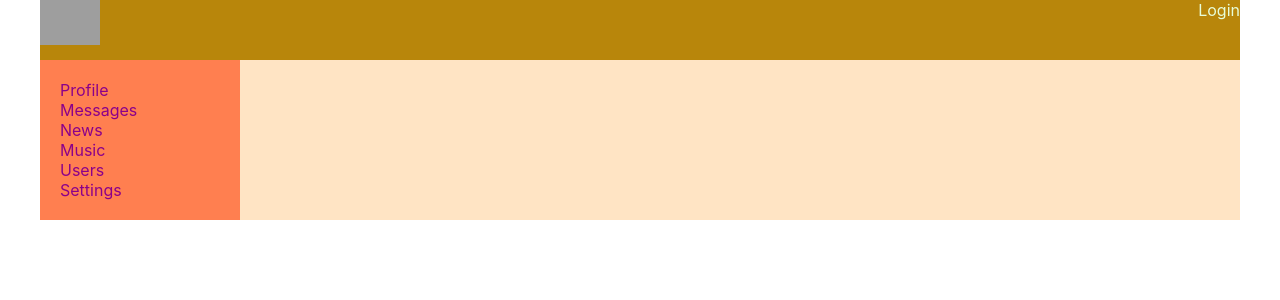
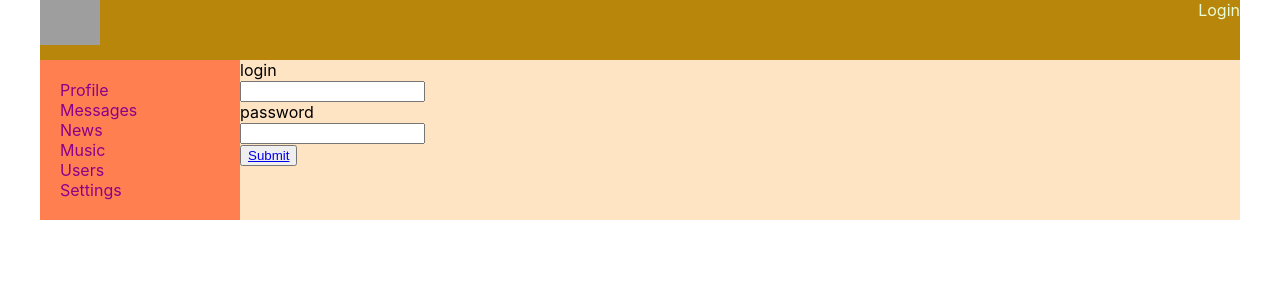
Before and after one commit to Ese-nin/samurai-way, a React (Create React App) app: page /login in a window 1280 px wide. Shown: the top 300 px of the page. Built offline with nearby package versions, Linux system fonts and the light colour scheme; no server answers; grey boxes are pictures that could not be loaded.

Commit message:
Redirect

```diff
--- a/src/App.tsx
+++ b/src/App.tsx
@@ -9,6 +9,7 @@ import DialogsContainer from "./Components/Dialogs/DialogsContainer";
 import UsersContainer from "./Components/Users/UsersContainer";
 import ProfileContainer from "./Components/Profile/ProfileContainer";
 import HeaderContainer from "./Components/Header/HeaderContainer";
+import {LoginPage} from "./Components/Login/Login";
 
 
 const App = () => {
@@ -30,6 +31,8 @@ const App = () => {
                        render={() => <News/>}/>
                 <Route path='/settings'
                        render={() => <Settings/>}/>
+                <Route path='/login'
+                       render={() => <LoginPage />}/>
             </div>
         </div>
     );
--- a/src/Components/Dialogs/Dialogs.tsx
+++ b/src/Components/Dialogs/Dialogs.tsx
@@ -3,6 +3,7 @@ import s from "./Dialogs.module.css"
 import DialogItem from "./DialogItem/DialogItem";
 import Message from "./Message/Message";
 import {DialogsPropsType} from "./DialogsContainer";
+import {Redirect} from "react-router-dom";
 
 
 const Dialogs = (props: DialogsPropsType) => {
@@ -23,6 +24,8 @@ const Dialogs = (props: DialogsPropsType) => {
         props.textareaChange(e.currentTarget.value)
     }
 
+    if (!props.isAuth) return <Redirect to='/login'/>
+
     return (
         <div className={s.dialogs}>
             <div className={s.dialogItem}>
@@ -36,7 +39,8 @@ const Dialogs = (props: DialogsPropsType) => {
                 <div>
                     <button onClick={sendMessage}>
                         <img width={"17px"}
-                             src={"https://toppng.com/uploads/preview/paper-airplane-symbol-11549404798w6cibysc3j.png"} alt={""}/>
+                             src={"https://toppng.com/uploads/preview/paper-airplane-symbol-11549404798w6cibysc3j.png"}
+                             alt={""}/>
                     </button>
                 </div>
             </div>
--- a/src/Components/Dialogs/DialogsContainer.tsx
+++ b/src/Components/Dialogs/DialogsContainer.tsx
@@ -10,6 +10,7 @@ type MapStatePropsType = {
     dialogs: dialogsType
     messages: messagesType
     newMessageText: string
+    isAuth: boolean
 }
 type MapDispatchPropsType = {
     sendMessage: (text: string) => void
@@ -22,7 +23,8 @@ const mapStateToProps = (state: ReduxStateType): MapStatePropsType => {
     return {
         dialogs: state.messagesPage.dialogs,
         messages: state.messagesPage.messages,
-        newMessageText: state.messagesPage.newMessageText
+        newMessageText: state.messagesPage.newMessageText,
+        isAuth: state.auth.isAuth
     }
 }
 const mapDispatchToProps = (dispatch: Dispatch): MapDispatchPropsType => {
--- a/src/Components/Header/Header.tsx
+++ b/src/Components/Header/Header.tsx
@@ -13,7 +13,7 @@ const Header = (props: MapStatePropsType) => {
         <div className={s.loginBlock}>
             {props.isAuth
                 ? props.login
-                : <NavLink to={'/auth/me'}>Login</NavLink>}
+                : <NavLink to={'/login'}>Login</NavLink>}
         </div>
 
     </div>
--- /dev/null
+++ b/src/Components/Login/Login.tsx
@@ -0,0 +1,21 @@
+import React from 'react'
+import {NavLink} from "react-router-dom";
+
+type LoginPagePropsType = {}
+
+export const LoginPage = (props: LoginPagePropsType) => {
+
+    return <>
+        <div>
+            <span>login</span> <br/>
+            <input/>
+        </div>
+        <div>
+            <span>password</span> <br/>
+            <input type='password'/>
+        </div>
+        <button>
+            <NavLink to={''}>Submit</NavLink>
+        </button>
+    </>
+}
--- a/src/Components/Profile/Profile.tsx
+++ b/src/Components/Profile/Profile.tsx
@@ -3,12 +3,16 @@ import s from "./Profile.module.css"
 import ProfileInfo from "./ProfileInfo/ProfileInfo";
 import MyPostsContainer from "./MyPosts/MyPostsContainer";
 import {ProfileType} from "../../Redux/Reducers/profile-reducer";
+import {Redirect} from "react-router-dom";
 
 type ProfilePropsType = {
     profile: ProfileType | null
+    isAuth: boolean
 }
 
 const Profile = (props: ProfilePropsType) => {
+
+    if (!props.isAuth) return <Redirect to='/login'/>
 
     return <div className={s.content}>
         <ProfileInfo profile={props.profile}/>
--- a/src/Components/Profile/ProfileContainer.tsx
+++ b/src/Components/Profile/ProfileContainer.tsx
@@ -19,7 +19,9 @@ class ProfileContainer extends Component<ProfileContainerPropsType> {
 
     render() {
         return (
-            <Profile {...this.props} profile={this.props.profile}/>
+            <Profile {...this.props}
+                     profile={this.props.profile}
+                     isAuth={this.props.isAuth}/>
         )
     }
 }
@@ -28,6 +30,7 @@ type allPropsType = mapStateToPropsType & mapDispatchToPropsType
 
 type mapStateToPropsType = {
     profile: ProfileType | null
+    isAuth: boolean
 }
 
 type mapDispatchToPropsType = {
@@ -36,7 +39,8 @@ type mapDispatchToPropsType = {
 
 
 const mapStateToProps = (state: ReduxStateType): mapStateToPropsType => ({
-    profile: state.profilePage.profile
+    profile: state.profilePage.profile,
+    isAuth: state.auth.isAuth
 });
 
 
--- a/src/Components/Profile/ProfileInfo/ProfileInfo.tsx
+++ b/src/Components/Profile/ProfileInfo/ProfileInfo.tsx
@@ -19,7 +19,8 @@ const ProfileInfo = (props: ProfileInfoPropsType) => {
         <div>
             <div>
                 <img
-                    src={'https://thumbs.dreamstime.com/b/%D0%BF%D0%B0%D0%BD%D0%BE%D1%80%D0%B0%D0%BC%D0%B0-%D0%B3%D0%BE%D1%80%D0%BE%D0%B4%D0%B0-%D0%B5%D0%BA%D0%B0%D1%82%D0%B5%D1%80%D0%B8%D0%BD%D0%B1%D1%83%D1%80%D0%B3%D0%B0-108208082.jpg'}
+                    src={'https://thumbs.dreamstime.com/b/%D0%BF%D0%B0%D0%BD%D0%BE%D1%80%D0%B0%D0%BC%D0%B0-%D0%B3%D0%BE%D1%80%D0%BE%D0%B4%D0%B0' +
+                        '-%D0%B5%D0%BA%D0%B0%D1%82%D0%B5%D1%80%D0%B8%D0%BD%D0%B1%D1%83%D1%80%D0%B3%D0%B0-108208082.jpg'}
                     alt={''}/>
             </div>
             <div className={s.descriptionBlock}>
```
